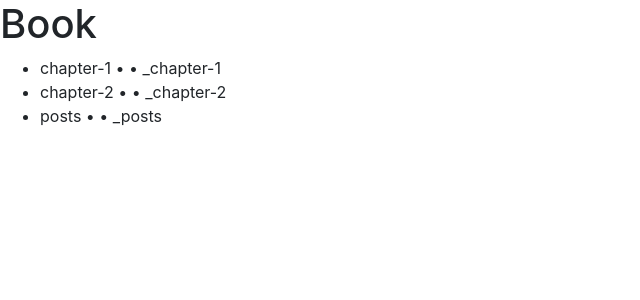
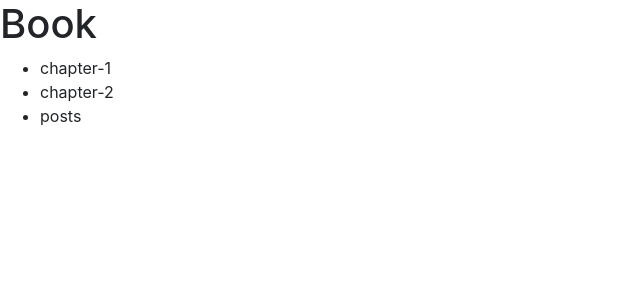
Before and after one commit to reedeeng/book, a Jekyll site: the page built from index.html, in a window 1280 px wide. Shown: the top 300 px of the page, without its empty margins (0-640 px from the left). Built offline with Jekyll 4.4.1, drawn with Linux system fonts in a browser that asks for light colours.

Commit message:
Update index.html

```diff
--- a/index.html
+++ b/index.html
@@ -7,6 +7,11 @@ title: home
 
 <ul>
   {% for chapter in site.collections %}
-  <li>{{ chapter.label }} • {{ chapter.url }} • {{ chapter.relative_directory }}</li>
+  <li>
+    {{ chapter.label }}
+    {% for section in site.collections[label] %}
+    <li>{{ section.title }}</li>
+    {% endfor %}
+  </li>
   {% endfor %}
 </ul>
```
